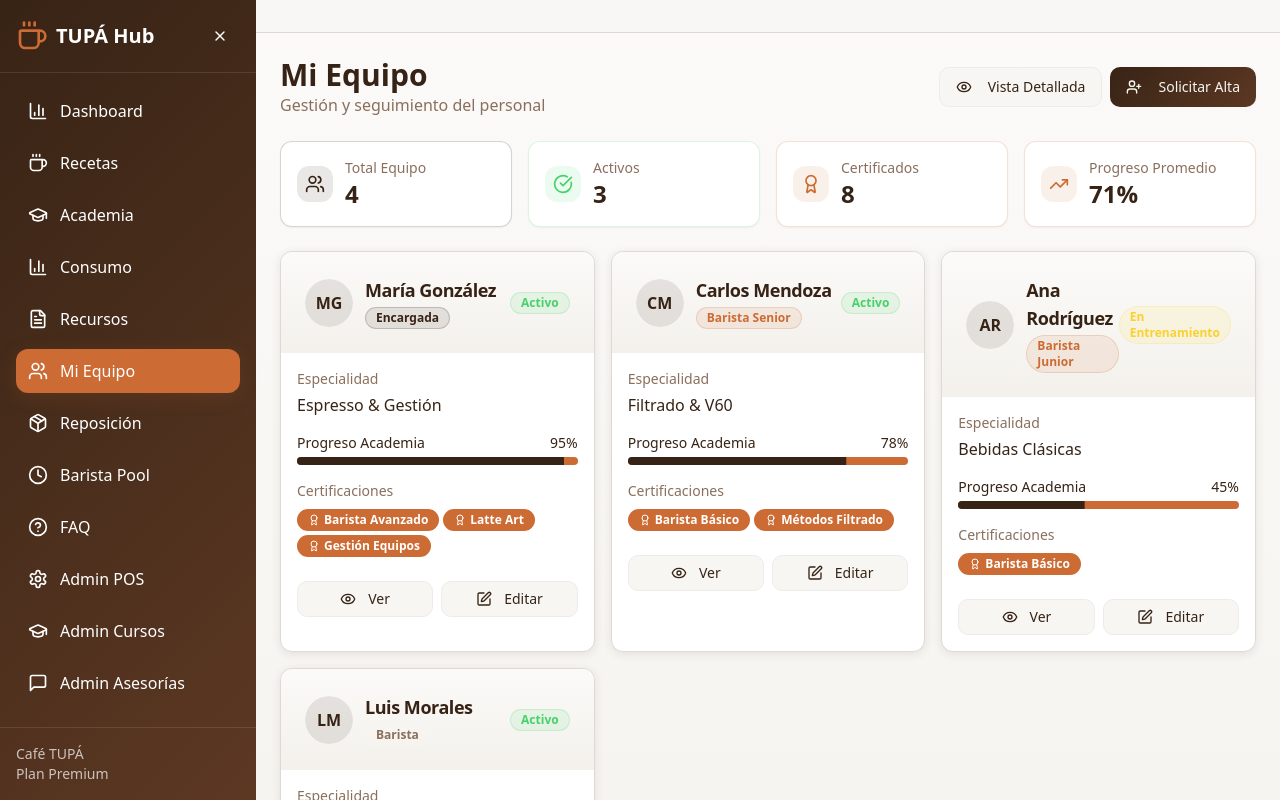
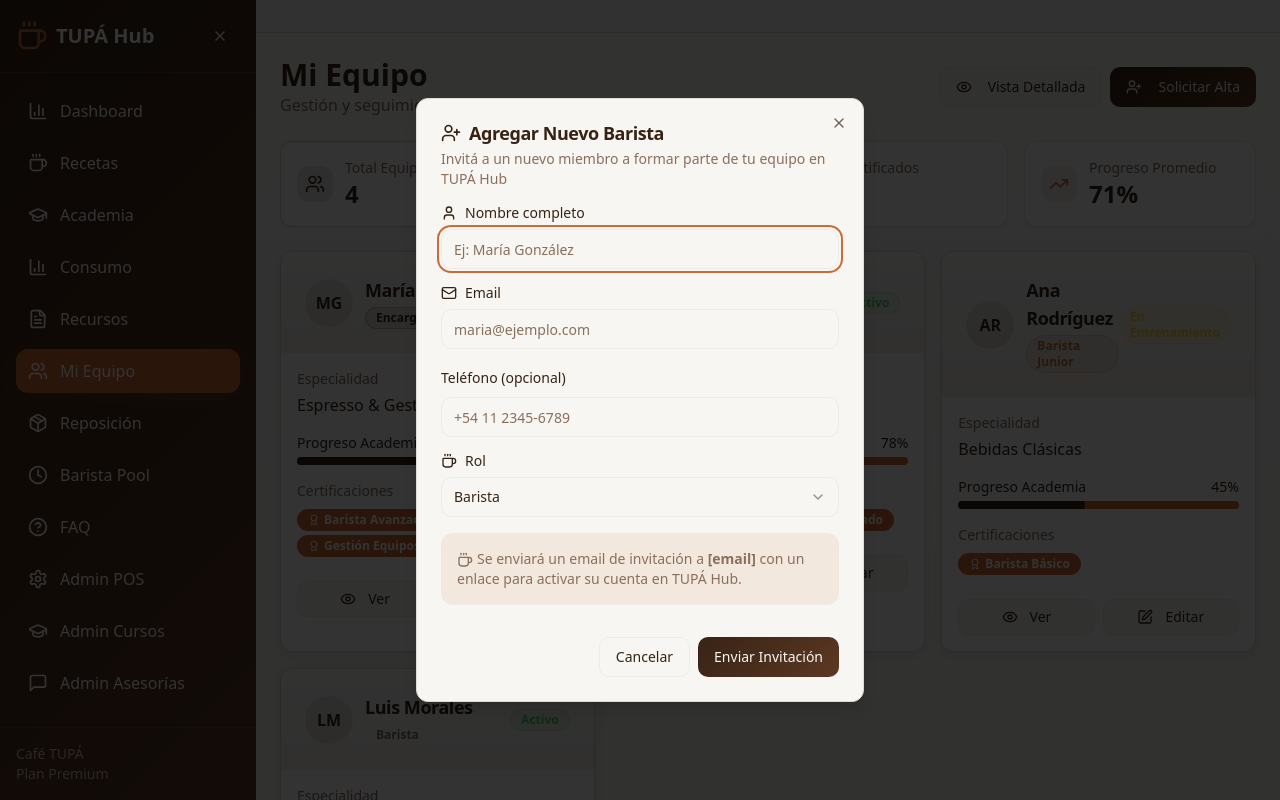
Before and after one commit to Coumas90/tupa-hub-connect, a React (Vite) app: page /app/mi-equipo in a window 1280 px wide. Both pictures are taken after a click on the button "Solicitar Alta". Shown: the top 800 px of the page. Built offline with nearby package versions, Linux system fonts and the light colour scheme.

Commit message:
Fix button functionality
Update the "Solicitar Alta" button in `src/pages/MiEquipo.tsx` to correctly trigger the barista invitation flow. This includes ensuring the button correctly calls the necessary functions to send invitations and activate new team members.

```diff
--- /dev/null
+++ b/src/components/AddBaristaModal.tsx
@@ -0,0 +1,257 @@
+import React, { useState } from 'react';
+import {
+  Dialog,
+  DialogContent,
+  DialogDescription,
+  DialogHeader,
+  DialogTitle,
+} from '@/components/ui/dialog';
+import { Button } from '@/components/ui/button';
+import { Input } from '@/components/ui/input';
+import { Label } from '@/components/ui/label';
+import { Select, SelectContent, SelectItem, SelectTrigger, SelectValue } from '@/components/ui/select';
+import { useToast } from '@/hooks/use-toast';
+import { supabase } from '@/integrations/supabase/client';
+import { UserPlus, Mail, User, Building, Coffee } from 'lucide-react';
+
+interface AddBaristaModalProps {
+  open: boolean;
+  onOpenChange: (open: boolean) => void;
+  onSuccess?: () => void;
+}
+
+export const AddBaristaModal: React.FC<AddBaristaModalProps> = ({
+  open,
+  onOpenChange,
+  onSuccess
+}) => {
+  const { toast } = useToast();
+  const [loading, setLoading] = useState(false);
+  const [formData, setFormData] = useState({
+    fullName: '',
+    email: '',
+    role: 'barista',
+    phone: ''
+  });
+
+  const handleSubmit = async (e: React.FormEvent) => {
+    e.preventDefault();
+    setLoading(true);
+
+    try {
+      // 1. Create user in Supabase Auth
+      const { data: authData, error: authError } = await supabase.auth.admin.createUser({
+        email: formData.email,
+        user_metadata: {
+          full_name: formData.fullName,
+          phone: formData.phone
+        },
+        email_confirm: false // User will confirm when activating account
+      });
+
+      if (authError) throw authError;
+
+      if (!authData.user) {
+        throw new Error('No se pudo crear el usuario');
+      }
+
+      // 2. Get current user location/cafe for cafe_id
+      const { data: currentUser } = await supabase.auth.getUser();
+      if (!currentUser.user) throw new Error('No se pudo obtener el usuario actual');
+
+      const { data: userProfile } = await supabase
+        .from('users')
+        .select('location_id, group_id')
+        .eq('id', currentUser.user.id)
+        .single();
+
+      // 3. Create user profile
+      const { error: profileError } = await supabase
+        .from('users')
+        .insert({
+          id: authData.user.id,
+          location_id: userProfile?.location_id,
+          group_id: userProfile?.group_id,
+          created_by: currentUser.user.id
+        });
+
+      if (profileError) throw profileError;
+
+      // 4. Assign barista role - this will trigger the invitation email
+      const { error: roleError } = await supabase
+        .from('user_roles')
+        .insert({
+          user_id: authData.user.id,
+          role: formData.role
+        });
+
+      if (roleError) throw roleError;
+
+      // 5. Get cafe name for the email
+      const { data: cafeData } = await supabase
+        .from('cafes')
+        .select('name')
+        .eq('id', userProfile?.group_id)
+        .single();
+
+      // 6. Generate invitation token
+      const { data: tokenData } = await supabase.rpc('generate_invitation_token');
+
+      if (!tokenData) throw new Error('No se pudo generar el token de invitación');
+
+      // 7. Create invitation token record
+      const { error: tokenError } = await supabase
+        .from('invitation_tokens')
+        .insert({
+          token: tokenData,
+          email: formData.email,
+          user_id: authData.user.id,
+          cafe_id: userProfile?.group_id,
+          role: formData.role,
+          created_by: currentUser.user.id
+        });
+
+      if (tokenError) throw tokenError;
+
+      // 8. Send invitation email
+      const { error: emailError } = await supabase.functions.invoke('send-barista-invitation', {
+        body: {
+          userEmail: formData.email,
+          userName: formData.fullName,
+          cafeName: cafeData?.name || 'Tu Cafetería',
+          token: tokenData
+        }
+      });
+
+      if (emailError) {
+        console.error('Error sending email:', emailError);
+        // Don't throw here - user was created successfully, just email failed
+        toast({
+          title: "Usuario creado",
+          description: "El usuario fue creado pero hubo un problema enviando el email. Podés reenviar la invitación desde el panel de administración.",
+          variant: "default"
+        });
+      } else {
+        toast({
+          title: "¡Invitación enviada!",
+          description: `Se envió una invitación a ${formData.email}. El nuevo barista recibirá un email para activar su cuenta.`
+        });
+      }
+
+      // Reset form and close modal
+      setFormData({ fullName: '', email: '', role: 'barista', phone: '' });
+      onOpenChange(false);
+      onSuccess?.();
+
+    } catch (error: any) {
+      console.error('Error creating barista:', error);
+      toast({
+        variant: "destructive",
+        title: "Error",
+        description: error.message || "Error al crear el nuevo barista"
+      });
+    } finally {
+      setLoading(false);
+    }
+  };
+
+  return (
+    <Dialog open={open} onOpenChange={onOpenChange}>
+      <DialogContent className="sm:max-w-md">
+        <DialogHeader>
+          <DialogTitle className="flex items-center gap-2">
+            <UserPlus className="h-5 w-5 text-primary" />
+            Agregar Nuevo Barista
+          </DialogTitle>
+          <DialogDescription>
+            Invitá a un nuevo miembro a formar parte de tu equipo en TUPÁ Hub
+          </DialogDescription>
+        </DialogHeader>
+
+        <form onSubmit={handleSubmit} className="space-y-4">
+          <div className="space-y-2">
+            <Label htmlFor="fullName" className="flex items-center gap-2">
+              <User className="h-4 w-4" />
+              Nombre completo
+            </Label>
+            <Input
+              id="fullName"
+              value={formData.fullName}
+              onChange={(e) => setFormData({ ...formData, fullName: e.target.value })}
+              placeholder="Ej: María González"
+              required
+            />
+          </div>
+
+          <div className="space-y-2">
+            <Label htmlFor="email" className="flex items-center gap-2">
+              <Mail className="h-4 w-4" />
+              Email
+            </Label>
+            <Input
+              id="email"
+              type="email"
+              value={formData.email}
+              onChange={(e) => setFormData({ ...formData, email: e.target.value })}
+              placeholder="maria@ejemplo.com"
+              required
+            />
+          </div>
+
+          <div className="space-y-2">
+            <Label htmlFor="phone">Teléfono (opcional)</Label>
+            <Input
+              id="phone"
+              value={formData.phone}
+              onChange={(e) => setFormData({ ...formData, phone: e.target.value })}
+              placeholder="+54 11 2345-6789"
+            />
+          </div>
+
+          <div className="space-y-2">
+            <Label htmlFor="role" className="flex items-center gap-2">
+              <Coffee className="h-4 w-4" />
+              Rol
+            </Label>
+            <Select value={formData.role} onValueChange={(value) => setFormData({ ...formData, role: value })}>
+              <SelectTrigger>
+                <SelectValue />
+              </SelectTrigger>
+              <SelectContent>
+                <SelectItem value="barista">Barista</SelectItem>
+                <SelectItem value="barista_junior">Barista Junior</SelectItem>
+                <SelectItem value="barista_senior">Barista Senior</SelectItem>
+                <SelectItem value="encargado">Encargado</SelectItem>
+              </SelectContent>
+            </Select>
+          </div>
+
+          <div className="bg-accent/10 p-4 rounded-lg">
+            <p className="text-sm text-muted-foreground">
+              <Coffee className="h-4 w-4 inline mr-1" />
+              Se enviará un email de invitación a <strong>{formData.email || '[email]'}</strong> con un enlace para activar su cuenta en TUPÁ Hub.
+            </p>
+          </div>
+
+          <div className="flex justify-end space-x-2 pt-4">
+            <Button
+              type="button"
+              variant="outline"
+              onClick={() => onOpenChange(false)}
+              disabled={loading}
+            >
+              Cancelar
+            </Button>
+            <Button
+              type="submit"
+              disabled={loading}
+              className="bg-gradient-primary hover:bg-primary/90"
+            >
+              {loading ? 'Enviando...' : 'Enviar Invitación'}
+            </Button>
+          </div>
+        </form>
+      </DialogContent>
+    </Dialog>
+  );
+};
--- a/src/pages/MiEquipo.tsx
+++ b/src/pages/MiEquipo.tsx
@@ -20,6 +20,7 @@ import {
   MoreVertical
 } from 'lucide-react';
 import { useState } from 'react';
+import { AddBaristaModal } from '@/components/AddBaristaModal';
 
 const miembrosEquipo = [
   {
@@ -88,6 +89,7 @@ import ModuleAccessGuard from '@/components/ModuleAccessGuard';
 
 export default function MiEquipo() {
   const [vistaDetallada, setVistaDetallada] = useState(false);
+  const [showAddBaristaModal, setShowAddBaristaModal] = useState(false);
 
   const getRolColor = (rol: string) => {
     switch (rol) {
@@ -125,7 +127,10 @@ export default function MiEquipo() {
             <Eye className="h-4 w-4 mr-2" />
             {vistaDetallada ? 'Vista Simple' : 'Vista Detallada'}
           </Button>
-          <Button className="bg-gradient-primary hover:bg-primary/90">
+          <Button
+            className="bg-gradient-primary hover:bg-primary/90"
+            onClick={() => setShowAddBaristaModal(true)}
+          >
             <UserPlus className="h-4 w-4 mr-2" />
             Solicitar Alta
           </Button>
@@ -393,12 +398,24 @@ export default function MiEquipo() {
           <p className="text-muted-foreground mb-4">
             Solicitá el alta de nuevos baristas para tu equipo. TUPÁ te ayudará con el proceso de selección y capacitación.
           </p>
-          <Button className="bg-gradient-primary hover:bg-primary/90">
+          <Button
+            className="bg-gradient-primary hover:bg-primary/90"
+            onClick={() => setShowAddBaristaModal(true)}
+          >
             <Plus className="h-4 w-4 mr-2" />
             Solicitar Nuevo Integrante
           </Button>
         </CardContent>
       </Card>
+
+      <AddBaristaModal
+        open={showAddBaristaModal}
+        onOpenChange={setShowAddBaristaModal}
+        onSuccess={() => {
+          // Aquí podrías refrescar la lista de miembros del equipo
+          console.log('Barista agregado exitosamente');
+        }}
+      />
       </div>
     </ModuleAccessGuard>
   );
```
